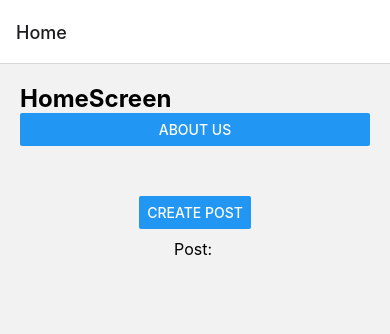
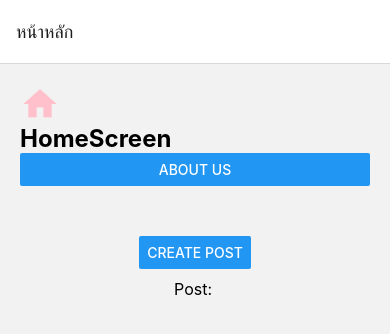
Before and after one commit to nanad21531/2113111187_ReactNative_2024, a React Native app: screen /Home in a window 390 px wide. Shown: the top 334 px of the page. Built offline with nearby package versions, Linux system fonts and the light colour scheme.

Commit message:
practice3 31/8/2024

```diff
--- a/App.tsx
+++ b/App.tsx
@@ -14,9 +14,19 @@
 
   return (
     <NavigationContainer>
-      <HomeStack.Navigator initialRouteName='HOme'>
-        <HomeStack.Screen name='Home' component={HomeScreen}/>
-        <HomeStack.Screen name='Abount' component={AboutScreen}/>
+      <HomeStack.Navigator initialRouteName='Home'>
+        <HomeStack.Screen name='Home'
+         component={HomeScreen}
+         options={{title:'หน้าหลัก'}}/>
+
+
+        <HomeStack.Screen name='About'
+        component={AboutScreen}
+        options={{title:'เกี่ยวกับ',
+          headerStyle:{backgroundColor:'#20b2aa'},
+          headerTitleStyle:{fontWeight:'bold'},
+          headerTitleAlign:'center',
+        }}/>
         <HomeStack.Screen name='CreatePost' component={CreatePostScreen}/>
 
 
--- a/package.json
+++ b/package.json
@@ -17,12 +17,14 @@
     "react": "18.2.0",
     "react-native": "0.74.3",
     "react-native-safe-area-context": "4.10.5",
-    "react-native-screens": "3.31.1"
+    "react-native-screens": "3.31.1",
+    "react-native-vector-icons": "^10.1.0"
   },
   "devDependencies": {
     "@babel/core": "^7.20.0",
     "@types/react": "~18.2.45",
     "@types/react-native": "^0.73.0",
+    "@types/react-native-vector-icons": "^6.4.18",
     "typescript": "^5.1.3"
   },
   "private": true
--- a/screens/HomeScreen.tsx
+++ b/screens/HomeScreen.tsx
@@ -1,5 +1,6 @@
 import { Button, StyleSheet, Text, View } from "react-native";
 import React from "react";
+import MaterialIcon from'react-native-vector-icons/MaterialIcons';
 
 const HomeScreen = ({ navigation, route }: any): React.JSX.Element => {
   const gotoAbout = () => {
@@ -16,6 +17,7 @@
 
   return (
     <View style={styles.container}>
+      <MaterialIcon name="home" size={40} color='pink'/>
       <Text style={styles.header}>HomeScreen</Text>
       <Button title="About us" onPress={gotoAbout} />
       <View style={styles.postContainer}>
```
Also changed, not shown: 1 other file (tests, documents, lock files or other folders).
